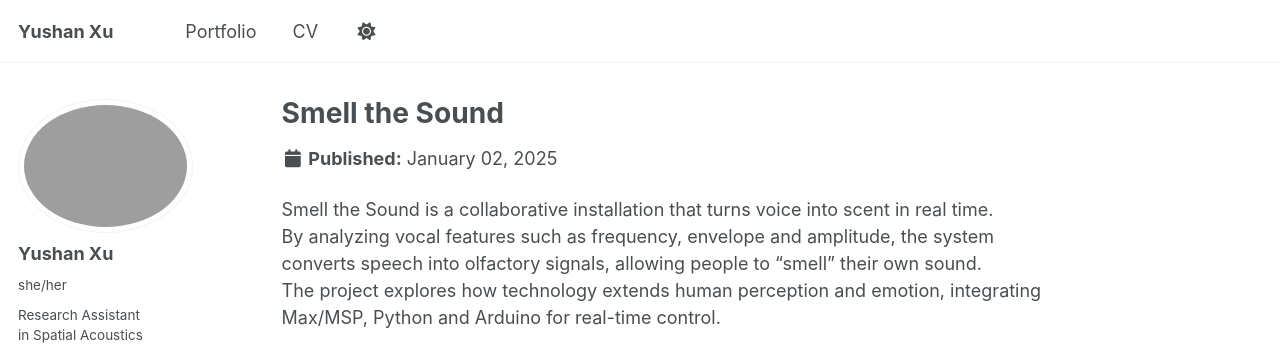
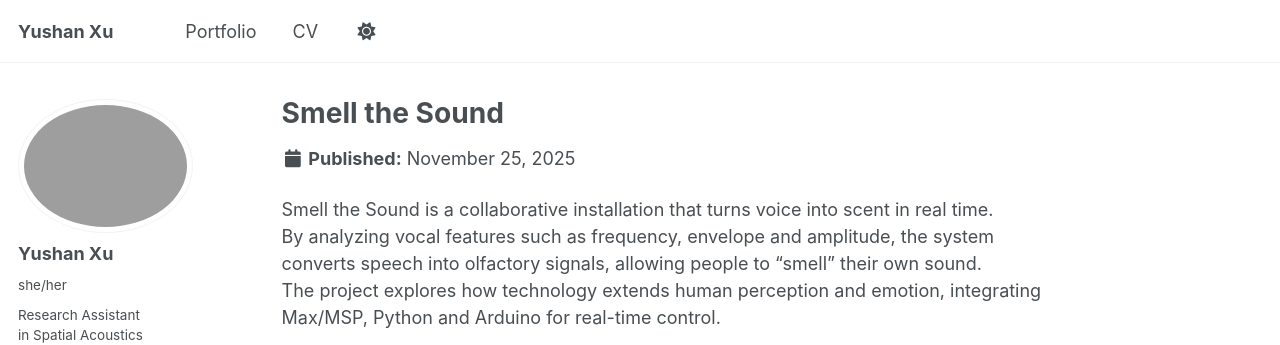
Before and after one commit to Yushan-Xu/Yushan-Xu.github.io, a Jekyll site: the page built from _portfolio/SmellTheSound.md, in a window 1280 px wide and 900 px high. Shown: the top 345 px of the window. Built offline with Jekyll 4.4.1, drawn with Linux system fonts in a browser that asks for light colours; a script that is not in the unit is left out.

Commit message:
Update SmellTheSound.md

```diff
--- a/_portfolio/SmellTheSound.md
+++ b/_portfolio/SmellTheSound.md
@@ -1,7 +1,7 @@
 ---
 layout: single
 title: "Smell the Sound"
-date: 2025-01-02
+date: 2025-11-25
 show_date: false
 read_time: false
 permalink: /_portfolio/SmellTheSound/
```
